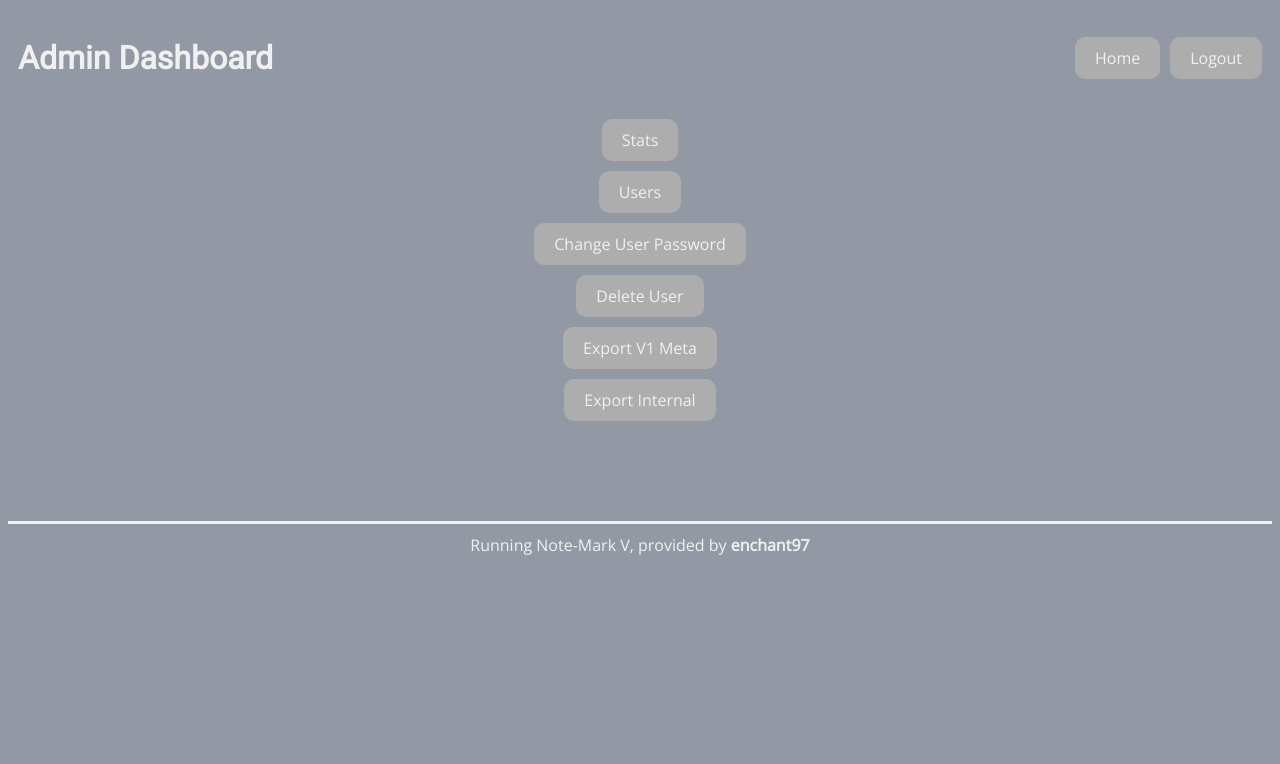
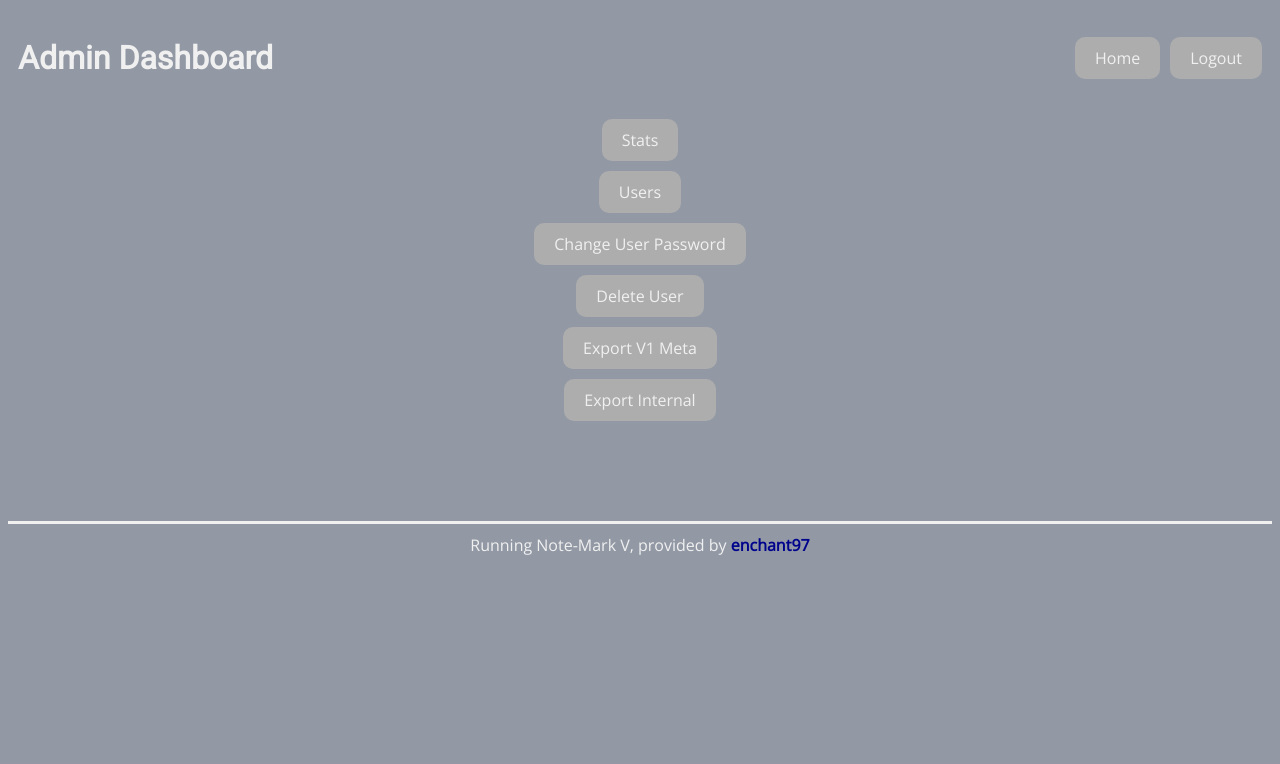
Before and after one commit to enchant97/note-mark, a Python web app: template note_mark/templates/admin/index.jinja2 in a window 1280 px wide. Shown: the top 764 px of the page. Run offline with Jinja, Linux system fonts and the light colour scheme; the template is opened without the code that fills it, so the values that code supplies are empty.

Commit message:
fix another one, how did I miss this?

```diff
--- a/note_mark/static/style.css
+++ b/note_mark/static/style.css
@@ -32,7 +32,7 @@
     --bg-body2: var(--bg-body2--light);
     --bg-body3: var(--bg-body3--light);
     --border-col: var(--border-col--light);
-    --link-fg: var(--link--fg--light);
+    --link-fg: var(--link-fg--light);
 }
 
 @media (prefers-color-scheme: dark) {
```
